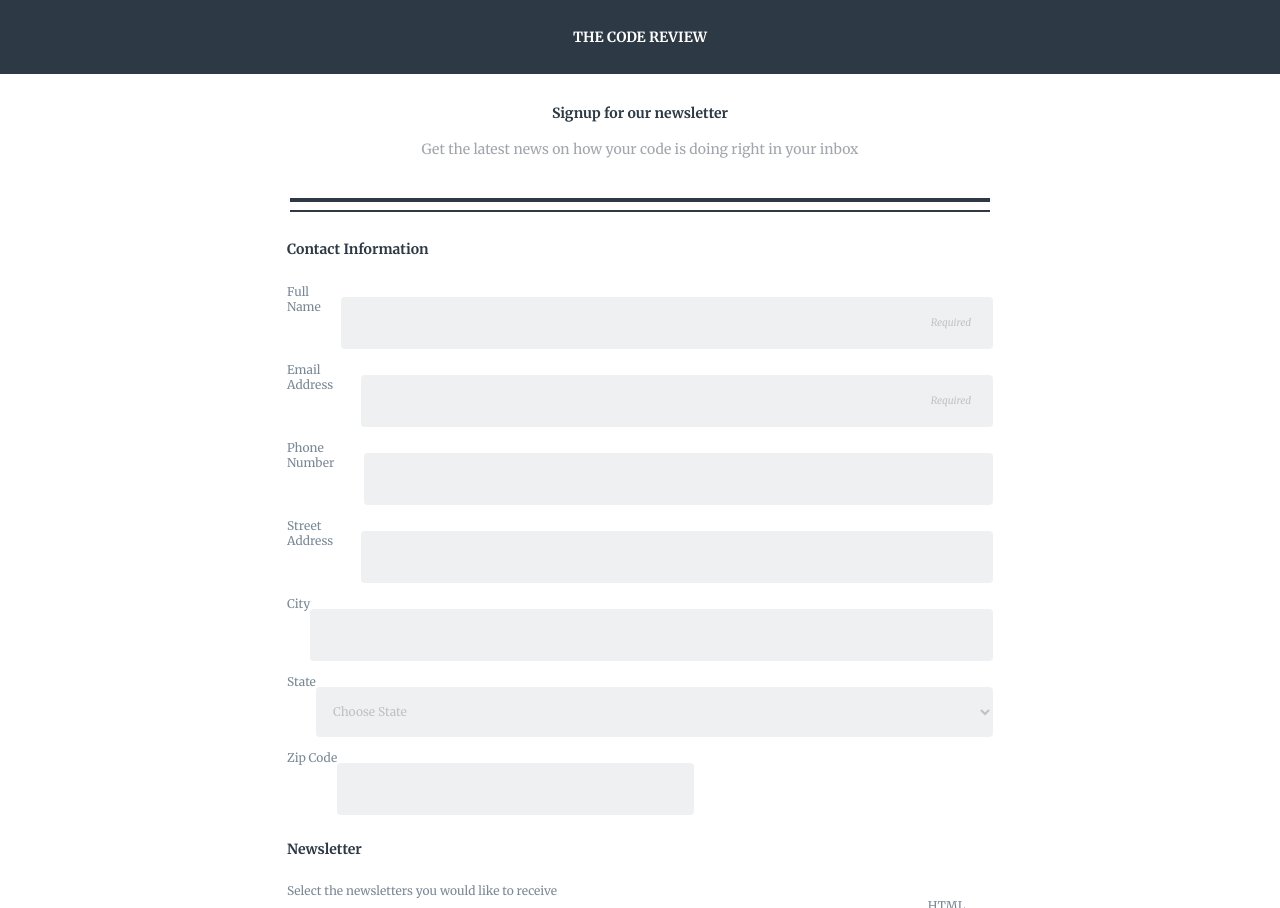
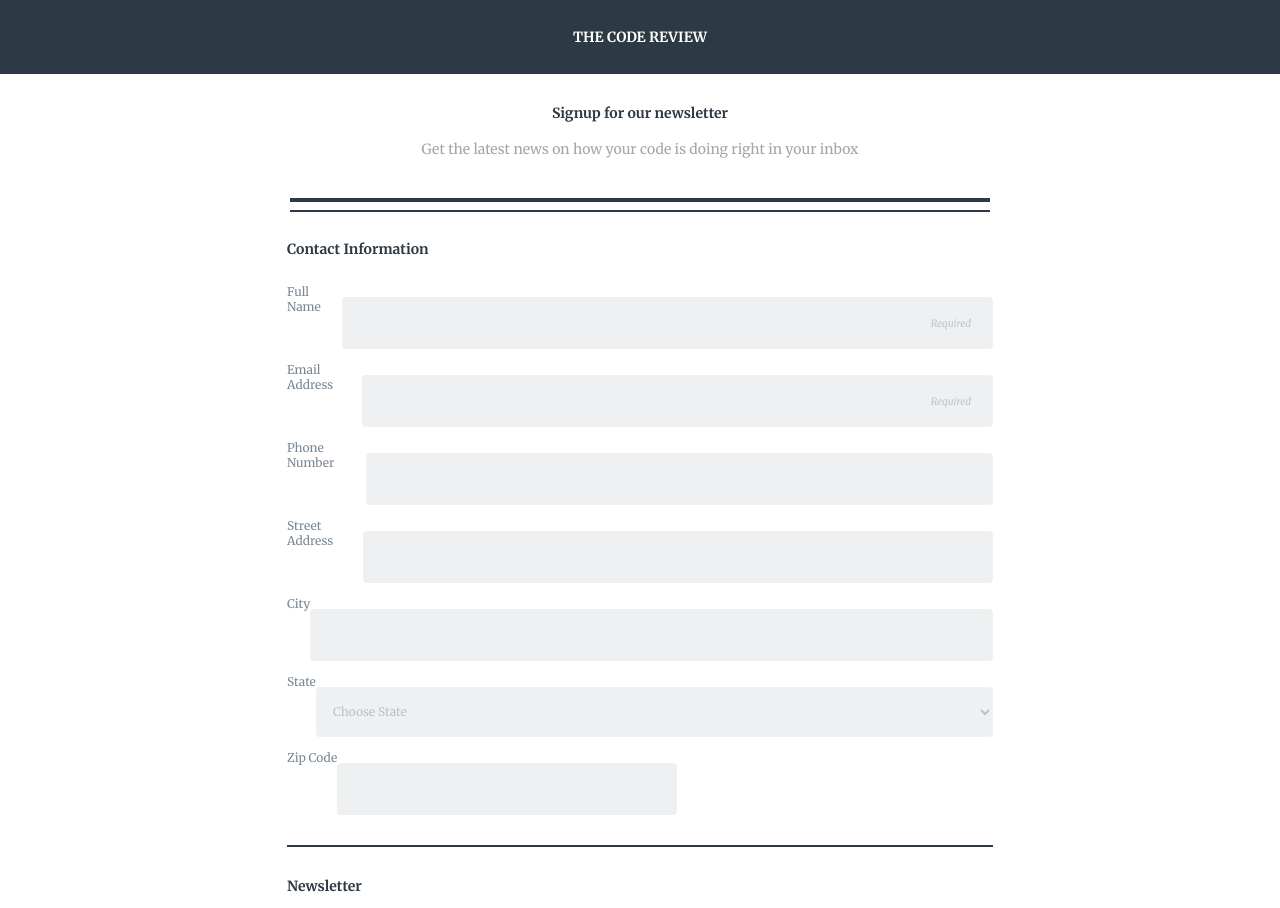
Before and after one commit to caramjones/TechDegree-Project-3, a plain HTML site: page index.html in a window 1280 px wide. Shown: the top 908 px of the page. Drawn offline with Linux system fonts and the light colour scheme.

Commit message:
updated attribute selectors

```diff
--- a/css/style.css
+++ b/css/style.css
@@ -38,9 +38,7 @@ h2 {
 }
 
 .intro {
-  font-size: 14px;
   text-align: center;
-  color: #a0a6ab;
   margin: 18px 23px 40px 23px;
 }
 
@@ -72,25 +70,46 @@ legend {
 
 
 .container input {
-  width: 100%;
+  width: 96%;
 }
 
 #zip-code {
-  width: 50%;
+  width: 46%;
+  margin-bottom: 30px;
 }
 
 fieldset {
   border: none;
+  padding-bottom: 0;
 }
 
-input,
+text,
 label {
   display: block;
 }
 
 
-input {
+input[type="text"],
+input[type="tel"],
+input[type="email"],
+input[type="number"]{
   height: 50px;
+  font-size: 12px;
+  padding-left: 13px;
+}
+
+.secondary {
+  border-top: solid #2d3944 2px;
+  width: 100%;
+  padding-top: 30px;
+  text-align: left;
+}
+
+.intro,
+.intro2 {
+  font-size: 14px;
+  color: #a0a6ab;
+
 }
 
 input,
@@ -105,7 +124,8 @@ textarea {
 input::placeholder {
   font-size: 10px;
   padding-right: 20px;
-  color: #bec2c5
+  color: #bec2c5;
+  text-align: right;
 }
 
 input:focus,
@@ -122,7 +142,6 @@ label {
 .faded {
   color: #a0a6ab;
   font-style: italic;
-  text-align: end;
   font-size: 9px;
 }
 
--- a/index.html
+++ b/index.html
@@ -113,8 +113,8 @@
         </fieldset>
 
         <fieldset>
-          <legend>Newsletter</legend>
-          <label> Select the newsletters you would like to receive</label>
+          <legend class="secondary">Newsletter</legend>
+          <label class="intro2"> Select the newsletters you would like to receive</label>
 
           <div class="container">
           <input type="checkbox" id="html" value="interest_html" name="subscribe_interest">
```
